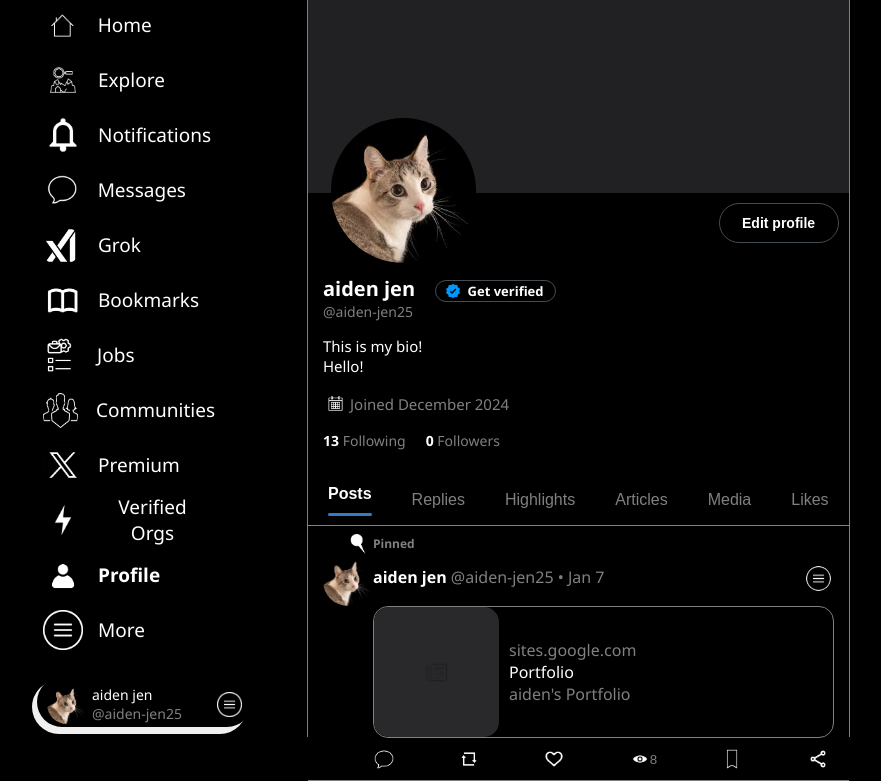
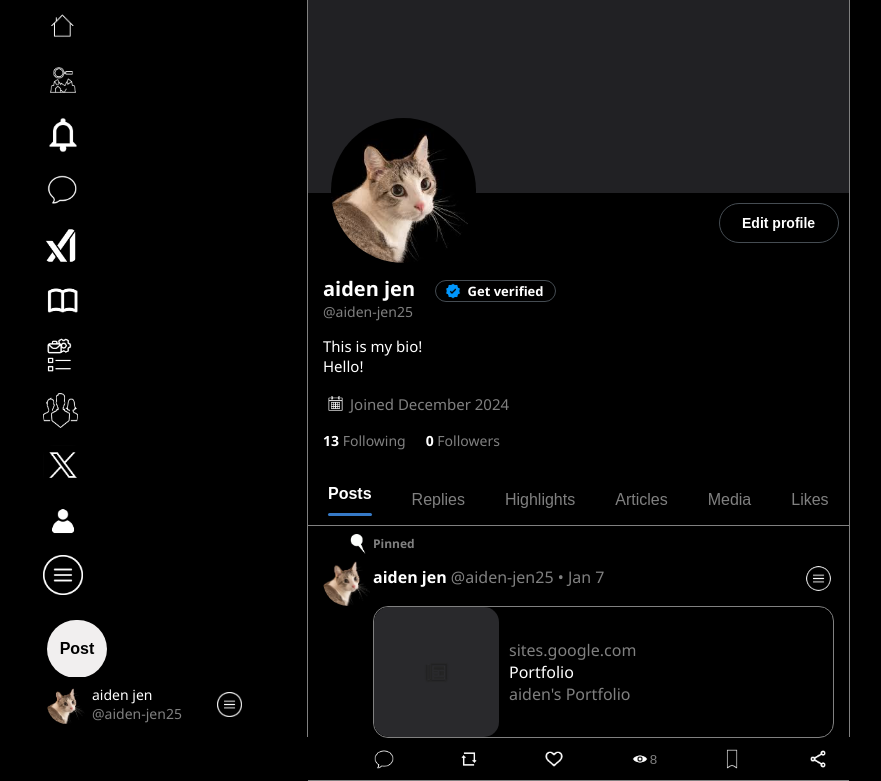
Before and after one commit to ajensen25/X-Copy-Project, a plain HTML site: page index.html in a window 1280 px wide. Shown: the part 63-844 px from the top of the page, without its empty margins (163-1044 px from the left). Drawn offline with Linux system fonts and the light colour scheme.

Commit message:
third commit

```diff
--- a/index.html
+++ b/index.html
@@ -1,4 +1,4 @@
-<!DOCTYPE html>
+<!-- <!DOCTYPE html> -->
 <html lang="en">
 <head>
     <meta charset="UTF-8">
@@ -19,51 +19,51 @@
             <div class="sidebar-buttons-container">
                 <button class="sidebar-button">
                     <img class="home-icon" src="icons/home-icon.png">
-                    Home
+                    <p class="home">Home</p>
                 </button>
                 <button class="sidebar-button">
                     <img class="explore-icon" src="icons/explore-icon.png">
-                    Explore
+                    <p class="explore">Explore</p>
                 </button>
                 <button class="sidebar-button">
                     <img class="notifications-icon" src="icons/notifications-icon.png">
-                    Notifications
+                    <p class="notifications">Notifications</p>
                 </button>
                 <button class="sidebar-button">
                     <img class="messages-icon" src="icons/messages-icon.png">
-                    Messages
+                    <p class="messages">Messages</p>
                 </button>
                 <button class="sidebar-button">
                     <img class="grok-icon" src="icons/grok-icon.png">
-                    Grok
+                    <p class="grok">Grok</p>
                 </button>
                 <button class="sidebar-button">
                     <img class="bookmarks-icon" src="icons/bookmarks-icon.png">
-                    Bookmarks
+                    <p class="bookmarks">Bookmarks</p>
                 </button>
                 <button class="sidebar-button">
                     <img class="jobs-icon" src="icons/jobs-icon.png">
-                    Jobs
+                    <p class="jobs">Jobs</p>
                 </button>
                 <button class="sidebar-button">
                     <img class="communities-icon" src="icons/communities-icon.png">
-                    Communities
+                    <p class="communities">Communities</p>
                 </button>
                 <button class="sidebar-button">
                     <img class="x-icon" src="icons/x-icon.png">
-                    Premium
+                    <p class="premium">Premium</p>
                 </button>
                 <button class="sidebar-button">
                     <img class="verified-orgs-icon" src="icons/verified-orgs-icon.png">
-                    Verified Orgs
+                    <p class="verified-orgs">Verified Orgs</p>
                 </button>
                 <button class="selected-sidebar-button">
                     <img class="profile-icon" src="icons/profile-icon.png">
-                    Profile
+                    <p class="profile">Profile</p>
                 </button>
                 <button class="sidebar-button">
                     <img class="more-icon" src="icons/more-icon.png">
-                    More
+                    <p class="more">More</p>
                 </button>
             </div>
             <button class="post-button">
--- a/sidebar.css
+++ b/sidebar.css
@@ -117,6 +117,57 @@
     background-color: rgba(53, 51, 51, 0.5);
 }
 
+@media only screen and (max-device-width: 1500px) {
+    .sidebar-button p,
+    .selected-sidebar-button p {
+        display: none;
+
+    }
+
+    .sidebar-button {
+        width: fit-content;
+        margin-right: 0;
+        padding-right: 0;
+    }
+
+    .sidebar-buttons-container {
+        width: 50px;
+    }
+
+    .sidebar-list {
+        width: 0px;
+    }
+
+    .post-button {
+        width: 60px;
+        padding: 20px;
+        border-radius: 100px;
+        display: flex;
+        align-items: center;
+        justify-content: center;
+        margin-left: 10px;
+    }.,
+}
+
+@media only screen and (max-device-height: 1000px) {
+    .sidebar-button .verified-orgs-icon {
+        height: 0;
+        width: 0;
+    }
+
+    .sidebar-button .verified-orgs {
+        height: 0;
+        width: 0;
+        display: none;
+    }
+
+    .sidebar-button:has(.verified-orgs) {
+        height: 0;
+        margin: 0;
+        padding: 0;
+    }
+}
+
 .sidebar-profile-button p {
     margin: 0;
     width: 125px;
```
Also changed, not shown: content.css (line endings or trailing spaces), general.css (line endings or trailing spaces).
